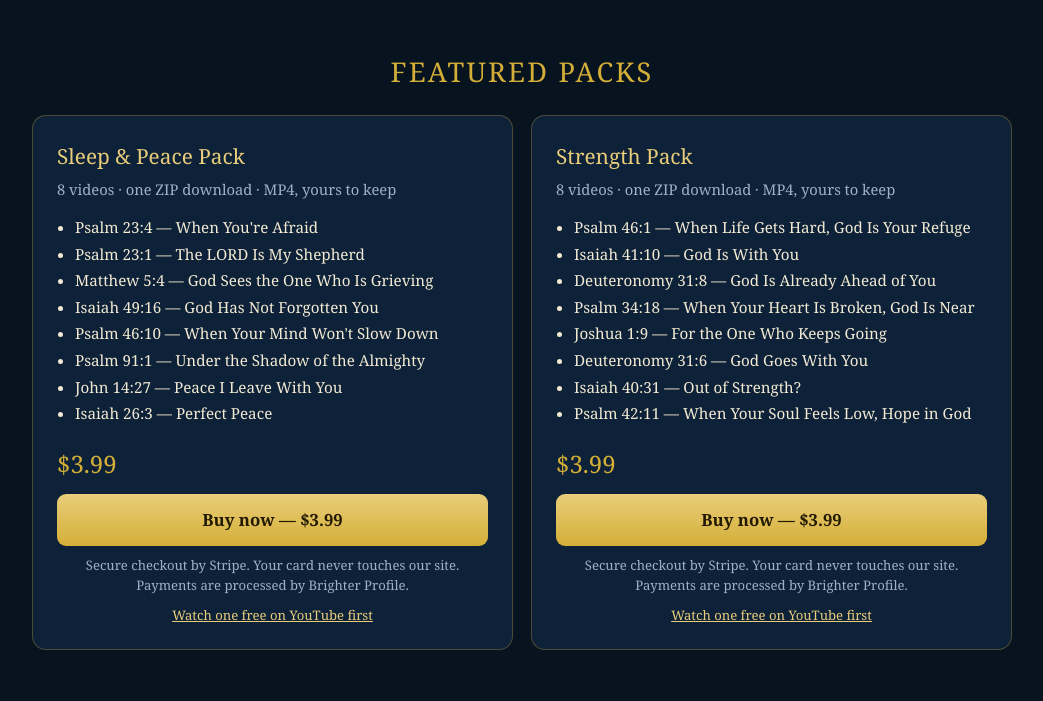
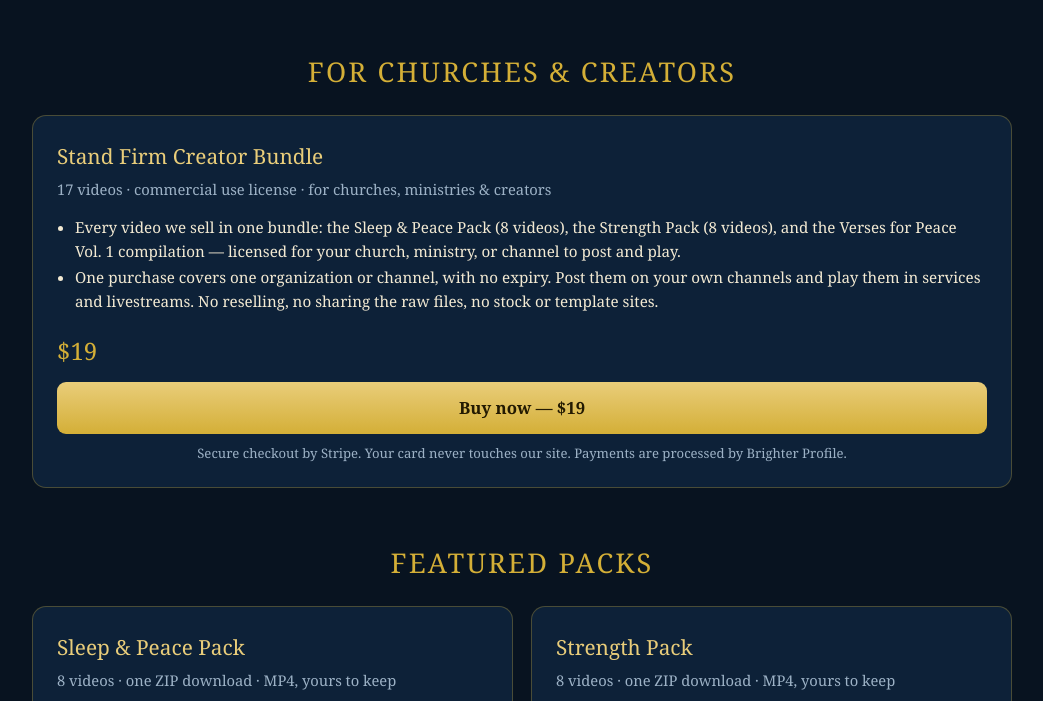
Before and after one commit to chrisla122787/standfirm-store, a plain HTML site: page index.html in a window 1280 px wide. Shown: the part 1695-2396 px from the top of the page, without its empty margins (118-1161 px from the left). Drawn offline with Linux system fonts and the light colour scheme.

Commit message:
Add Creator Bundle (9, commercial license) — live Stripe link

```diff
--- a/index.html
+++ b/index.html
@@ -116,6 +116,11 @@
 </section>
 
 <section class="section">
+  <h2>For Churches & Creators</h2>
+  <div class="cards" id="bundle"></div>
+</section>
+
+<section class="section">
   <h2>Featured Packs</h2>
   <div class="cards" id="packs"></div>
 </section>
@@ -145,7 +150,7 @@
 <section class="promise">
   <h2>Our Promise</h2>
   <p>If a download doesn't work, email us and we'll fix it or refund you — no questions.</p>
-  <p style="margin-top:10px">Downloads are for personal use — please don't resell or redistribute the files.</p>
+  <p style="margin-top:10px">Downloads are for personal use — please don't resell or redistribute the files. (Creator Bundle purchases carry the commercial license described on the bundle card above.)</p>
   <p style="margin-top:10px">Contact: <a href="mailto:standfirmdailykjv@gmail.com">standfirmdailykjv@gmail.com</a></p>
 </section>
 
@@ -172,6 +177,7 @@ const STRIPE_LINKS = {
   "sleep-peace-pack": "https://buy.stripe.com/3cI8wQgIrg5q32Ig8o0oM0f",   // LIVE — Sleep & Peace Pack, $3.99
   "strength-pack": "https://buy.stripe.com/8x2dRaeAj4mI1YE09q0oM0g",      // LIVE — Strength Pack, $3.99
   "vol1-compilation": "https://buy.stripe.com/fZu9AU77R6uQ0UAg8o0oM0h",   // LIVE — Verses for Peace Vol. 1, $1.99
+  "creator-bundle": "https://buy.stripe.com/eVqbJ2gIr3iE1YE1du0oM0z",     // LIVE — Creator Bundle, $19
   "psalm-23-4": "",         // PENDING — single, $1.00
   "psalm-23-1": "",         // PENDING — single, $1.00
   "matthew-5-4": "",        // PENDING — single, $1.00
@@ -199,6 +205,12 @@ const PACKS = [
   { key:"strength-pack", name:"Strength Pack", price:"$3.99", preview:"https://youtube.com/shorts/JN0WeZGAtvc",
     sub:"8 videos · one ZIP download · MP4, yours to keep",
     verses:["Psalm 46:1 — When Life Gets Hard, God Is Your Refuge","Isaiah 41:10 — God Is With You","Deuteronomy 31:8 — God Is Already Ahead of You","Psalm 34:18 — When Your Heart Is Broken, God Is Near","Joshua 1:9 — For the One Who Keeps Going","Deuteronomy 31:6 — God Goes With You","Isaiah 40:31 — Out of Strength?","Psalm 42:11 — When Your Soul Feels Low, Hope in God"] }
+];
+
+const BUNDLE = [
+  { key:"creator-bundle", name:"Stand Firm Creator Bundle", price:"$19",
+    sub:"17 videos · commercial use license · for churches, ministries & creators",
+    verses:["Every video we sell in one bundle: the Sleep & Peace Pack (8 videos), the Strength Pack (8 videos), and the Verses for Peace Vol. 1 compilation — licensed for your church, ministry, or channel to post and play.","One purchase covers one organization or channel, with no expiry. Post them on your own channels and play them in services and livestreams. No reselling, no sharing the raw files, no stock or template sites."] }
 ];
 
 const COMPILATION = [
@@ -232,6 +244,12 @@ function buyButton(key, price){
   return '<span class="buy pending">Coming Soon — Not Yet Available · ' + price + '</span><div class="trustline">' + TRUST_LINE + '</div>';
 }
 
+document.getElementById('bundle').innerHTML = BUNDLE.map(p =>
+  '<div class="card"><h3>' + p.name + '</h3><div class="sub">' + p.sub + '</div><ul>' +
+  p.verses.map(v => '<li>' + v + '</li>').join('') +
+  '</ul><div class="price">' + p.price + '</div>' + buyButton(p.key, p.price) + '</div>'
+).join('');
+
 document.getElementById('packs').innerHTML = PACKS.map(p =>
   '<div class="card"><h3>' + p.name + '</h3><div class="sub">' + p.sub + '</div><ul>' +
   p.verses.map(v => '<li>' + v + '</li>').join('') +
```
